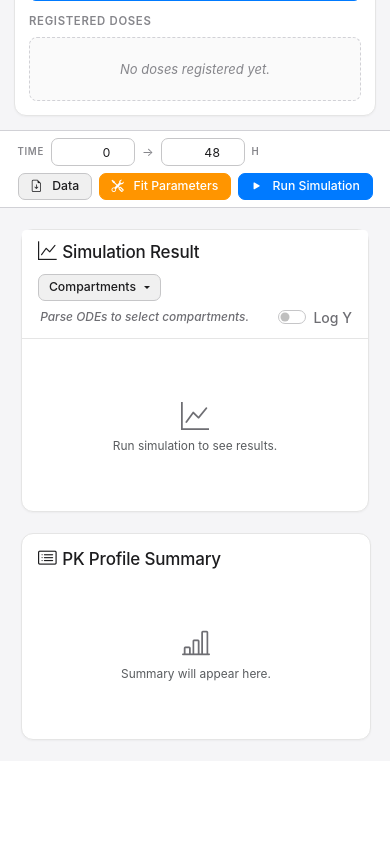
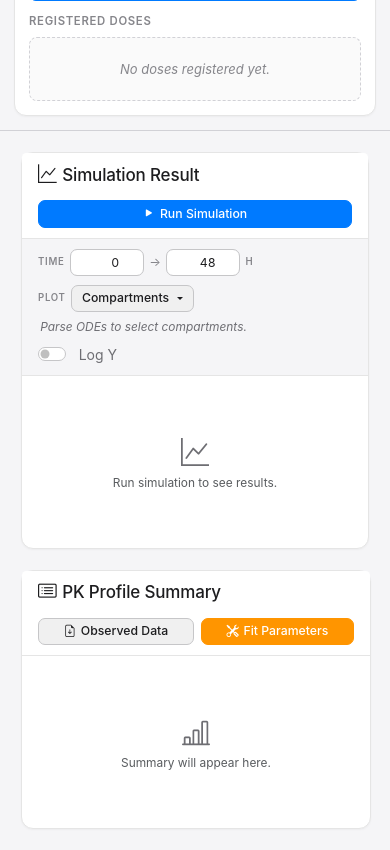
Before and after one commit to snowflower1028/PK-ODE-Simulator, a Django app: page / in a window 390 px wide. Shown: the part 809-1659 px from the top of the page. Before the commit the page ends 1550 px from the top, so only its background shows below. Run offline with Django 5.2, Linux system fonts and the light colour scheme; some libraries are stand-ins or nearby versions.

Commit message:
refactor: dissolve the toolbar into the cards it was controlling
The strip across the top of the main panel held the time range, an upload
button, Fit Parameters and Run Simulation. It never said what any of it was
for -- four controls floating above the results, related to them only by
position -- and it drew a horizontal rule that cut the panel in two.

It was also a fixed 48px with no wrapping, so on a narrow screen its contents
had nowhere to go. Earlier I patched that with breakpoints that let the bar
wrap and grow; removing the bar removes the problem instead of managing it.

Settings now sit with the thing they produce. Time range, compartment
selection and Log Y moved into the Simulation Result card, on a recessed grey
band between the title and the plot, so the eye reads them as inputs to what
is drawn below rather than as page furniture. Run Simulation sits in that
card's header where the result is named.

Observed Data and Fit Parameters moved to the PK Profile Summary header. Both
are about measured data, and since the summary now lists observed series
alongside the model, that is where their effect shows up.

Nothing has a fixed height any more, so narrow layouts just reflow: at 430px
Run takes its own row, the settings wrap to two lines, and the summary actions
split the width. No element leaves its card and the page does not scroll
sideways.

Deleted with the markup: the .main-toolbar rules, the two breakpoints that
existed only to keep it from breaking, and --apple-toolbar-height.

Every id is unchanged, so script.js still finds what it binds to. Checked at
1440px and 430px: simulate, Log Y, fitting, Ctrl+Enter and the model/observed
summary all behave as before, no console errors.

Co-Authored-By: Claude Opus 5 <noreply@anthropic.com>

```diff
--- a/simulator/static/simulator/css/style.css
+++ b/simulator/static/simulator/css/style.css
@@ -16,7 +16,6 @@
     --apple-card-border: #e5e5e5;        /* 카드 테두리 (더 연하게) */
 
     --apple-sidebar-width: 33vw;         /* 사이드바 너비 */
-    --apple-toolbar-height: 48px;        /* 메인 패널 상단 툴바 높이 (컴팩트하게) */
 
     /* 컨트롤 요소 크기 일관성을 위한 변수 */
     --control-font-size-sm: 0.875rem;    /* 14px */
@@ -166,26 +165,9 @@ h5 .bi, h4 .bi, h3 .bi, .sidebar-section-title .bi, .subsection-title .bi { /*
     min-width: 0;
     min-height: 0;
 }
-.main-toolbar {
-    min-height: var(--apple-toolbar-height);
-    height: var(--apple-toolbar-height); /* 높이 고정 */
-    display: flex;
-    align-items: center;
-    justify-content: space-between;
-    padding: 0 1.25rem; /* 패딩 약간 조정 */
-    border-bottom: 1px solid var(--apple-separator-color);
-    background-color: var(--apple-background-primary);
-}
-.main-toolbar .simulation-settings-compact {
-    display: flex;
-    gap: 0.75rem; /* 간격 약간 줄임 */
-    align-items: center;
-}
-.main-toolbar .action-buttons {
-    display: flex;
-    gap: 0.5rem; /* 간격 약간 줄임 */
-    align-items: center; /* 버튼들도 수직 중앙 정렬 */
-}
+
+
+
 .main-scrollable-area {
     flex-grow: 1;
     overflow-y: auto;
@@ -325,11 +307,8 @@ h5 .bi, h4 .bi, h3 .bi, .sidebar-section-title .bi, .subsection-title .bi { /*
 }
 
 /* 툴바 내부 버튼들 (일반 .btn 스타일을 따르되, 아이콘 마진만 조정) */
-.main-toolbar .action-buttons .btn .bi {
-    margin-right: 0.4em;
-}
+
 /* Data 버튼 같이 텍스트와 아이콘이 모두 있는 경우, 아이콘만 있는 버튼용 스타일은 불필요 */
-/* .main-toolbar .action-buttons .btn.icon-only .bi { margin-right: 0; } */
 
 /* 등록된 투여 목록.
    예전에는 점선 상자 안에 알약 모양 뱃지가 인라인으로 떠 있어서, 카드 폭의
@@ -477,15 +456,8 @@ h5 .bi, h4 .bi, h3 .bi, .sidebar-section-title .bi, .subsection-title .bi { /*
 }
 
 /* 툴바 내부 form-control (시간 입력 등) */
-.main-toolbar .simulation-settings-compact .form-control,
-.main-toolbar .simulation-settings-compact .form-select {
-    max-width: 100px; /* 너비 조정 */
-    /* 높이, 패딩, 폰트 등은 이미 .form-control 에서 상속받음 */
-}
-.main-toolbar .simulation-settings-compact label.form-label {
-    font-size: var(--control-font-size-sm); /* 아이콘 옆 레이블 폰트 */
-    color: var(--apple-text-secondary);
-}
+
+
 
 .form-check-input {
     border-color: var(--apple-control-border);
@@ -499,19 +471,9 @@ h5 .bi, h4 .bi, h3 .bi, .sidebar-section-title .bi, .subsection-title .bi { /*
     font-size: 14px;
     color: var(--apple-text-secondary);
 }
-.main-toolbar .form-check.form-switch {
-    padding-left: 2.8em; /* 스위치 크기 고려한 패딩 */
-    display: flex;
-    align-items: center;
-    height: var(--control-height-strict); /* 높이 통일 */
-}
-.main-toolbar .form-check.form-switch .form-check-input {
-    margin-top: 0;
-}
-.main-toolbar .form-check.form-switch .form-check-label.small {
-    padding-top: 0.1rem; /* 레이블 위치 미세 조정 */
-    font-size: 13px; /* 'Log Y' 레이블 약간 작게 */
-}
+
+
+
 
 .results-grid .card, .main-scrollable-area > .card {
   border-radius: 12px !important; /* 모서리 곡률을 12px로 통일 */
@@ -1097,8 +1059,8 @@ h5 .bi, h4 .bi, h3 .bi, .sidebar-section-title .bi, .subsection-title .bi { /*
 /* 10. Toolbar & Plot Card Controls                             */
 /* ============================================================ */
 /* 예전에는 시계 아이콘 두 개와 숫자만 있어 무엇의 0/48 인지 알 수 없었다. */
-.toolbar-label,
-.toolbar-unit {
+.sim-label,
+.sim-unit {
     font-size: 0.6875rem;
     font-weight: 600;
     letter-spacing: 0.07em;
@@ -1106,38 +1068,16 @@ h5 .bi, h4 .bi, h3 .bi, .sidebar-section-title .bi, .subsection-title .bi { /*
     color: var(--apple-text-tertiary);
     white-space: nowrap;
 }
-.main-toolbar .simulation-settings-compact {
-    gap: 0.5rem;
-}
-.main-toolbar .simulation-settings-compact .form-control {
-    max-width: 84px;
-    text-align: right;
-    font-variant-numeric: tabular-nums;
-    /* 오른쪽 정렬이라 숫자가 테두리에 바짝 붙는다. 가로 여백을 넓힌다. */
-    padding-left: 0.6rem;
-    padding-right: 0.6rem;
-}
-.toolbar-range-arrow {
+
+
+.sim-arrow {
     color: var(--apple-text-tertiary);
     font-size: 0.875rem;
 }
 
 /* 플롯을 조작하는 컨트롤은 플롯 카드 머리에 둔다. */
-.plot-card-header {
-    display: flex;
-    flex-wrap: wrap;
-    align-items: center;
-    gap: 0.5rem 0.9rem;
-    background-color: var(--apple-background-primary);
-}
-.plot-card-controls {
-    display: flex;
-    align-items: center;
-    flex-wrap: wrap;
-    gap: 0.4rem;
-    flex: 1 1 auto;
-    min-width: 0;
-}
+
+
 /* 선택된 구획 뱃지는 이제 입력창이 아니라 카드 머리의 인라인 목록이다. */
 .selected-badges-container {
     display: flex;
@@ -1153,9 +1093,7 @@ h5 .bi, h4 .bi, h3 .bi, .sidebar-section-title .bi, .subsection-title .bi { /*
 #selected-comp-badges .badge {
     margin-right: 0 !important;
 }
-.plot-card-controls .placeholder-badge-area {
-    width: auto;
-}
+
 
 
 /* ============================================================ */
@@ -1569,50 +1507,14 @@ h5 .bi, h4 .bi, h3 .bi, .sidebar-section-title .bi, .subsection-title .bi { /*
 /* ============================================================ */
 /* 19. Toolbar on narrow screens                                */
 /* ============================================================ */
-/* .main-toolbar 는 높이가 48px 로 고정이고 wrap 이 없어서, 폭이 좁아지면
-   Fit Parameters / Run Simulation 라벨이 두 줄이 되면서 버튼(46px)이 바
-   밖으로 삐져나왔다. 버튼은 이제 nowrap 이므로 대신 바를 접히게 한다. */
-@media (max-width: 860px) {
-    .main-toolbar {
-        height: auto;
-        min-height: var(--apple-toolbar-height);
-        flex-wrap: wrap;
-        gap: 0.5rem 0.75rem;
-        padding-top: 0.5rem;
-        padding-bottom: 0.5rem;
-    }
-    .main-toolbar .simulation-settings-compact,
-    .main-toolbar .action-buttons {
-        flex-wrap: wrap;
-    }
-    /* 두 줄로 접히면 좌우 정렬이 어색하므로 각 줄을 채우게 둔다 */
-    .main-toolbar .action-buttons {
-        margin-left: auto;
-    }
-}
-
-/* 아주 좁은 화면에서는 실행 버튼이 한 줄을 통째로 쓰는 편이 누르기 쉽다 */
-@media (max-width: 560px) {
-    .main-toolbar .action-buttons {
-        width: 100%;
-        margin-left: 0;
-    }
-    .main-toolbar .action-buttons .btn {
-        flex: 1 1 auto;
-    }
-    .main-toolbar .simulation-settings-compact {
-        width: 100%;
-    }
-}
-
+/* (main-toolbar 는 제거되었다. 시뮬레이션 설정은 이제 결과 카드 안에
+   들어가 있어 좁은 화면에서 따로 처리할 것이 없다.) */
 
 /* ============================================================ */
 /* 20. Readability touch-ups                                    */
 /* ============================================================ */
 /* 플롯 카드 머리의 안내 문구가 컨트롤과 붙어 보이던 것 */
-.plot-card-controls .placeholder-badge-area {
-    padding-left: 0.15rem;
-}
+
 
 /* 관측 데이터 업로드 버튼: 아이콘과 글씨 사이 간격은 .btn 의 gap 이 맡고,
    여기서는 버튼 자체에 세로 여백을 조금 더 준다. */
@@ -1796,3 +1698,142 @@ h5 .bi, h4 .bi, h3 .bi, .sidebar-section-title .bi, .subsection-title .bi { /*
 @media (prefers-reduced-motion: reduce) {
     .pk-info::after { transition: none; }
 }
+
+
+/* ============================================================ */
+/* 24. Simulation card — settings live with the plot            */
+/* ============================================================ */
+/* 예전에는 시간 설정과 실행 버튼이 메인 상단의 고정 높이 바에 있었다.
+   그 바는 (a) 무엇에 대한 설정인지 말해 주지 않았고, (b) 높이가 고정이라
+   화면이 좁아지면 안쪽 버튼이 밖으로 삐져나왔으며, (c) 결과 영역을
+   가로줄로 갈라 놓았다.
+
+   설정은 그것이 만들어 내는 것 옆에 있어야 읽힌다. 그래서 전부
+   Simulation Result 카드 안으로 들어왔다. 고정 높이가 없으니 좁은
+   화면에서는 그냥 아래로 접힌다. */
+.sim-card-header {
+    display: flex;
+    align-items: center;
+    justify-content: space-between;
+    gap: 0.75rem;
+    flex-wrap: wrap;
+    background-color: var(--apple-background-primary);
+}
+
+.sim-settings {
+    display: flex;
+    align-items: center;
+    flex-wrap: wrap;
+    gap: 0.6rem 1.25rem;
+    padding: 0.7rem 1.15rem;
+    border-bottom: 1px solid var(--apple-card-border);
+    /* 카드 본문보다 한 단 내려앉아, 결과가 아니라 결과를 만드는 설정임을
+       배경 색으로 먼저 알린다. */
+    background-color: var(--apple-background-secondary);
+}
+
+.sim-field {
+    display: flex;
+    align-items: center;
+    flex-wrap: wrap;
+    gap: 0.4rem;
+    min-width: 0;
+}
+.sim-field-grow {
+    flex: 1 1 auto;
+}
+
+.sim-label,
+.sim-unit {
+    font-size: 0.6875rem;
+    font-weight: 600;
+    letter-spacing: 0.07em;
+    text-transform: uppercase;
+    color: var(--apple-text-tertiary);
+    white-space: nowrap;
+}
+.sim-arrow {
+    color: var(--apple-text-tertiary);
+    font-size: 0.875rem;
+}
+
+.sim-settings .form-control {
+    width: 5.25rem;
+    flex: 0 0 auto;
+    text-align: right;
+    font-variant-numeric: tabular-nums;
+    padding-left: 0.6rem;
+    padding-right: 0.6rem;
+}
+
+.sim-logy {
+    margin-left: auto;
+    display: flex;
+    align-items: center;
+    gap: 0.4rem;
+    padding-left: 2.4rem;   /* 스위치 자리 */
+    white-space: nowrap;
+}
+.sim-logy .form-check-input {
+    margin-left: -2.4rem;
+    margin-top: 0;
+    float: none;
+}
+.sim-logy .form-check-label {
+    margin-bottom: 0;
+    color: var(--apple-text-secondary);
+}
+
+/* 선택된 구획 뱃지는 설정 줄 안에서 흐르듯 이어진다 */
+.sim-field .selected-badges-container {
+    display: flex;
+    align-items: center;
+    flex-wrap: wrap;
+    gap: 0.25rem;
+    min-height: 0;
+    min-width: 0;
+    padding: 0;
+    background: none;
+    border: none;
+}
+.sim-field .placeholder-badge-area {
+    width: auto;
+    padding-left: 0.15rem;
+}
+
+
+/* ============================================================ */
+/* 25. Summary card — observed data actions                     */
+/* ============================================================ */
+/* 관찰 데이터 업로드와 피팅은 둘 다 실측값을 다루는 일이고, 그 결과가
+   나타나는 곳이 이 표다. 그래서 표 머리에 둔다. */
+.summary-card-header {
+    display: flex;
+    align-items: center;
+    justify-content: space-between;
+    gap: 0.75rem;
+    flex-wrap: wrap;
+    background-color: var(--apple-background-primary);
+}
+.summary-actions {
+    display: flex;
+    align-items: center;
+    gap: 0.5rem;
+    flex-wrap: wrap;
+}
+
+
+/* 좁은 화면: 설정과 실행 버튼이 각자 한 줄을 쓰게 둔다.
+   바가 없어졌으므로 잘려 나갈 것도, 억지로 밀어 넣을 것도 없다. */
+@media (max-width: 560px) {
+    .sim-card-header > .btn,
+    .summary-actions {
+        width: 100%;
+    }
+    .summary-actions .btn {
+        flex: 1 1 auto;
+    }
+    .sim-logy {
+        margin-left: 0;
+    }
+}
--- a/simulator/templates/simulator/index.html
+++ b/simulator/templates/simulator/index.html
@@ -254,29 +254,24 @@
   </aside>
 
 <main class="main-content">
-  <div class="main-toolbar">
-    <div class="simulation-settings-compact">
-        <span class="toolbar-label" id="sim-time-label">Time</span>
-        <input id="sim-start-time" type="number" class="form-control" value="0" step="0.1" aria-labelledby="sim-time-label" aria-label="Simulation start time (h)">
-        <span class="toolbar-range-arrow" aria-hidden="true">&rarr;</span>
-        <input id="sim-end-time" type="number" class="form-control" value="48" step="0.1" aria-label="Simulation end time (h)">
-        <span class="toolbar-unit">h</span>
-    </div>
-    <div class="action-buttons">
-      <button class="btn btn-outline-secondary" data-bs-toggle="offcanvas" data-bs-target="#obsPanel" title="Observed Data">
-        <i class="bi bi-file-earmark-arrow-down"></i> Data
-      </button>
-      <button id="fit-btn" class="btn btn-warning"><i class="bi bi-tools"></i> Fit Parameters</button>
-      <button id="simulate-btn" class="btn btn-primary"><i class="bi bi-play-fill"></i> Run Simulation</button>
-    </div>
-  </div>
-
   <div class="main-scrollable-area">
     <div class="card">
-      <div class="card-header plot-card-header">
+      <div class="card-header sim-card-header">
         <h5 class="card-title mb-0"><i class="bi bi-graph-up"></i> Simulation Result</h5>
+        <button id="simulate-btn" class="btn btn-primary"><i class="bi bi-play-fill"></i> Run Simulation</button>
+      </div>
 
-        <div class="plot-card-controls">
+      <div class="sim-settings">
+        <div class="sim-field">
+          <span class="sim-label" id="sim-time-label">Time</span>
+          <input id="sim-start-time" type="number" class="form-control form-control-sm" value="0" step="0.1" aria-labelledby="sim-time-label" aria-label="Simulation start time (h)">
+          <span class="sim-arrow" aria-hidden="true">&rarr;</span>
+          <input id="sim-end-time" type="number" class="form-control form-control-sm" value="48" step="0.1" aria-label="Simulation end time (h)">
+          <span class="sim-unit">h</span>
+        </div>
+
+        <div class="sim-field sim-field-grow">
+          <span class="sim-label">Plot</span>
           <div class="dropdown">
             <button class="btn btn-sm btn-outline-secondary dropdown-toggle" type="button" data-bs-toggle="dropdown" data-bs-auto-close="outside" aria-expanded="false">
               Compartments
@@ -286,12 +281,14 @@
           </div>
           <div id="selected-comp-badges" class="selected-badges-container">
             </div>
-          <div class="form-check form-switch mb-0 ms-auto" title="Use log scale for Y-axis">
-            <input class="form-check-input" type="checkbox" id="log-scale">
-            <label class="form-check-label small" for="log-scale">Log Y</label>
-          </div>
+        </div>
+
+        <div class="form-check form-switch sim-logy mb-0" title="Use log scale for Y-axis">
+          <input class="form-check-input" type="checkbox" id="log-scale">
+          <label class="form-check-label small" for="log-scale">Log Y</label>
         </div>
       </div>
+
       <div class="card-body">
         <div id="plot-placeholder" class="text-center py-5 text-muted">
           <i class="bi bi-graph-up" style="font-size:2rem;"></i><br> Run simulation to see results.
@@ -302,8 +299,16 @@
 
     <div class="results-grid">
       <div class="card">
+        <div class="card-header summary-card-header">
+          <h5 class="card-title mb-0"><i class="bi bi-card-list"></i> PK Profile Summary</h5>
+          <div class="summary-actions">
+            <button class="btn btn-sm btn-outline-secondary" data-bs-toggle="offcanvas" data-bs-target="#obsPanel" title="Upload and map observed data">
+              <i class="bi bi-file-earmark-arrow-down"></i> Observed Data
+            </button>
+            <button id="fit-btn" class="btn btn-sm btn-warning"><i class="bi bi-tools"></i> Fit Parameters</button>
+          </div>
+        </div>
         <div class="card-body">
-          <h5 class="card-title"><i class="bi bi-card-list"></i> PK Profile Summary</h5>
           <div id="pk-summary-placeholder" class="text-center py-5 text-muted">
             <i class="bi bi-bar-chart-line" style="font-size:2rem;"></i><br> Summary will appear here.
           </div>
```
